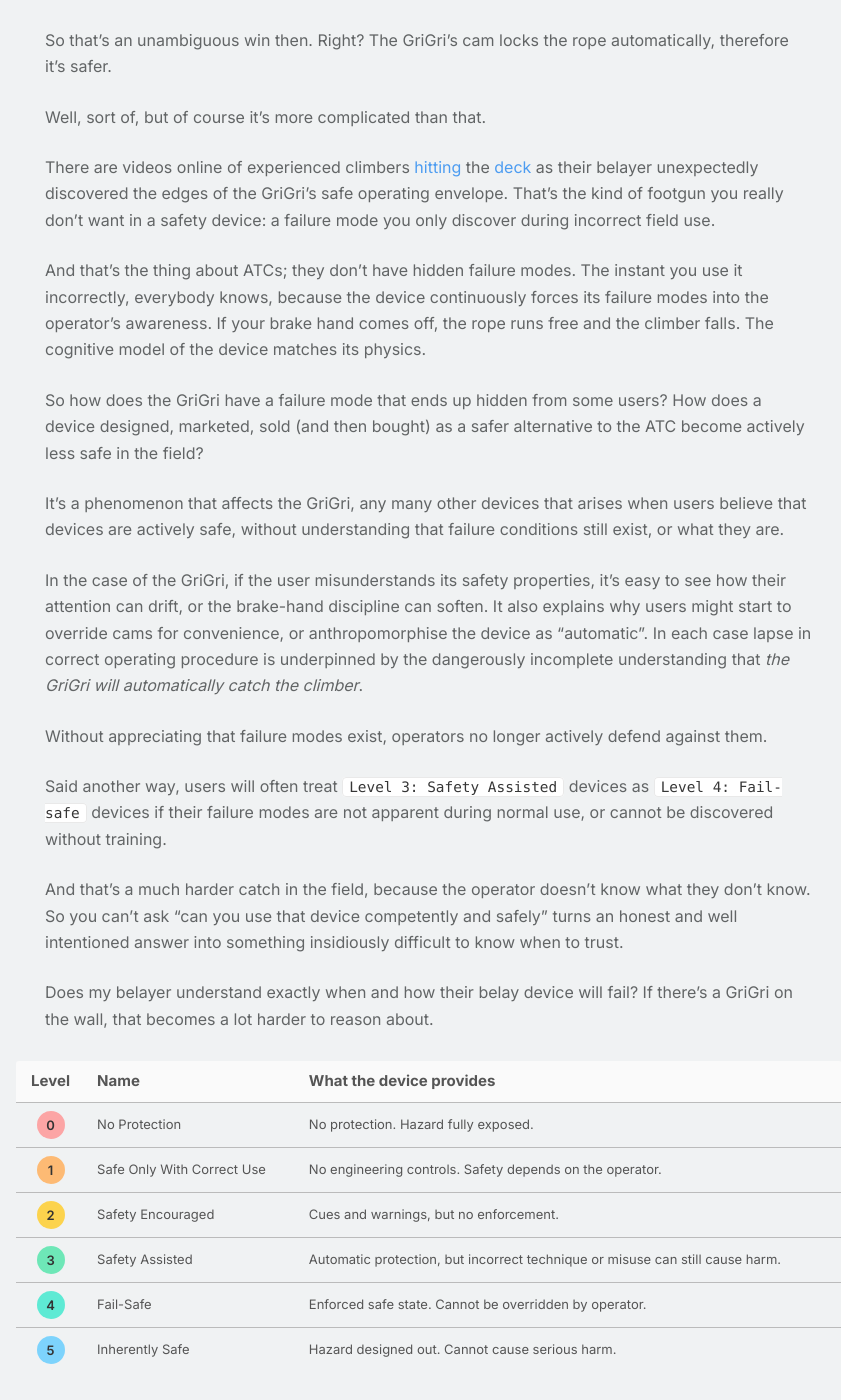
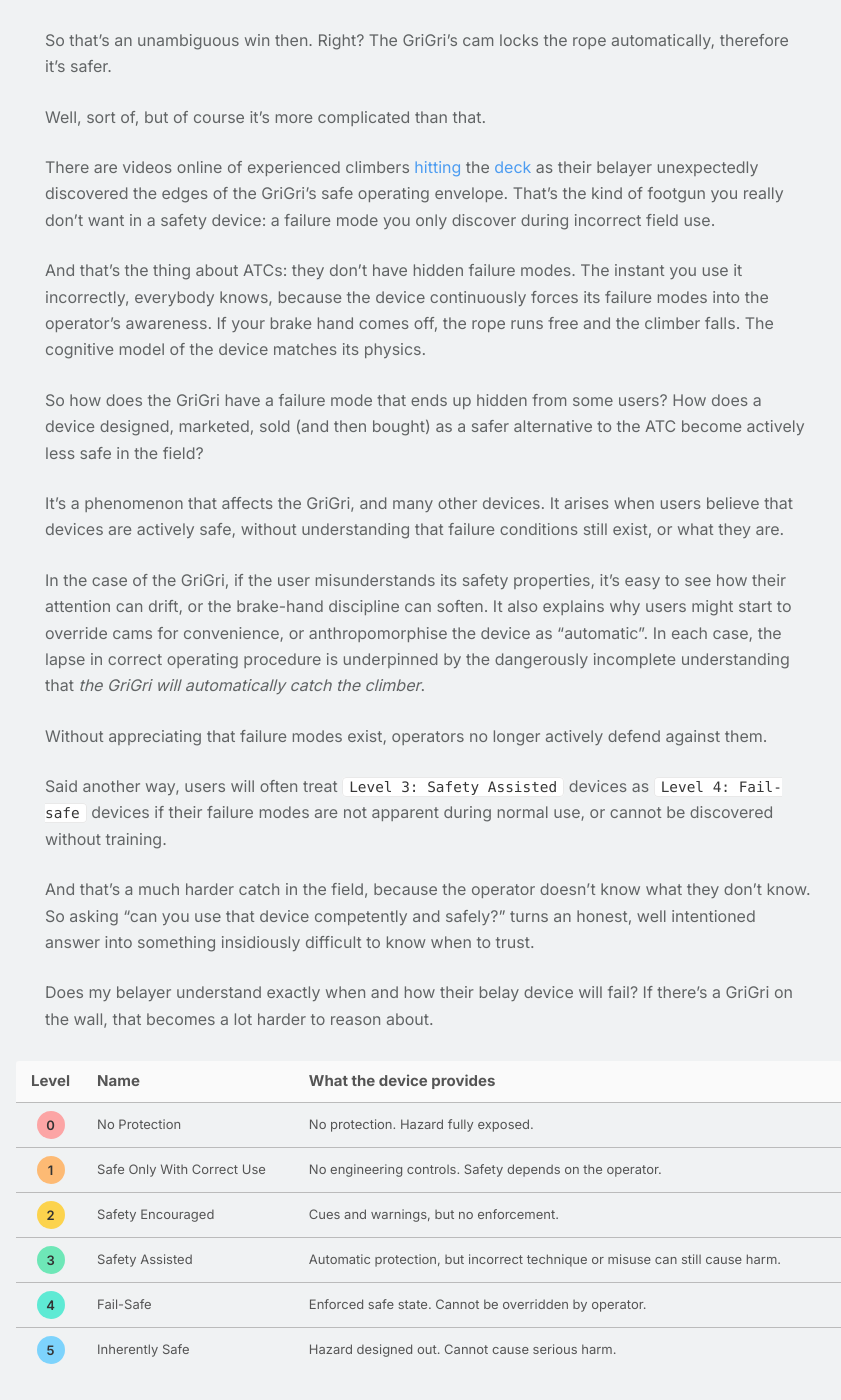
Before and after one commit to pingfu/pingfu.github.io, a Jekyll site: the page built from _posts/2026-05-18-safety-framework.md, in a window 1280 px wide and 1400 px high, scrolled down 1402 px. Shown: the whole window, without its empty margins (211-1052 px from the left). Built offline with Jekyll 4.4.1, drawn with Linux system fonts in a browser that asks for light colours; nearby versions of some CDN libraries; comment, search, counter and statistics services are not loaded; some of the changed text lies outside the part shown.

Commit message:
Update 2026-05-18-safety-framework.md

```diff
--- a/_posts/2026-05-18-safety-framework.md
+++ b/_posts/2026-05-18-safety-framework.md
@@ -35,19 +35,19 @@
 
 There are videos online of experienced climbers [hitting](https://youtu.be/We-nxljgnw4) the [deck](https://youtu.be/v8pEe5X1-Lc) as their belayer unexpectedly discovered the edges of the GriGri's safe operating envelope. That's the kind of footgun you really don't want in a safety device: a failure mode you only discover during incorrect field use.
 
-And that’s the thing about ATCs; they don't have hidden failure modes. The instant you use it incorrectly, everybody knows, because the device continuously forces its failure modes into the operator’s awareness. If your brake hand comes off, the rope runs free and the climber falls. The cognitive model of the device matches its physics.
+And that’s the thing about ATCs: they don't have hidden failure modes. The instant you use it incorrectly, everybody knows, because the device continuously forces its failure modes into the operator’s awareness. If your brake hand comes off, the rope runs free and the climber falls. The cognitive model of the device matches its physics.
 
 So how does the GriGri have a failure mode that ends up hidden from some users? How does a device designed, marketed, sold (and then bought) as a safer alternative to the ATC become actively less safe in the field?
 
-It's a phenomenon that affects the GriGri, any many other devices that arises when users believe that devices are actively safe, without understanding that failure conditions still exist, or what they are.
+It's a phenomenon that affects the GriGri, and many other devices. It arises when users believe that devices are actively safe, without understanding that failure conditions still exist, or what they are.
 
-In the case of the GriGri, if the user misunderstands its safety properties, it's easy to see how their attention can drift, or the brake-hand discipline can soften. It also explains why users might start to override cams for convenience, or anthropomorphise the device as "automatic". In each case lapse in correct operating procedure is underpinned by the dangerously incomplete understanding that *the GriGri will automatically catch the climber*.
+In the case of the GriGri, if the user misunderstands its safety properties, it's easy to see how their attention can drift, or the brake-hand discipline can soften. It also explains why users might start to override cams for convenience, or anthropomorphise the device as "automatic". In each case, the lapse in correct operating procedure is underpinned by the dangerously incomplete understanding that *the GriGri will automatically catch the climber*.
 
 Without appreciating that failure modes exist, operators no longer actively defend against them.
 
 Said another way, users will often treat `Level 3: Safety Assisted` devices as `Level 4: Fail-safe` devices if their failure modes are not apparent during normal use, or cannot be discovered without training.
 
-And that's a much harder catch in the field, because the operator doesn't know what they don't know. So you can't ask "can you use that device competently and safely"  turns an honest and well intentioned answer into something insidiously difficult to know when to trust.
+And that's a much harder catch in the field, because the operator doesn't know what they don't know. So asking "can you use that device competently and safely?" turns an honest, well intentioned answer into something insidiously difficult to know when to trust.
 
 Does my belayer understand exactly when and how their belay device will fail? If there's a GriGri on the wall, that becomes a lot harder to reason about.
 
@@ -63,10 +63,10 @@
 
 And that's the paradox: the GriGri *is* materially safer than an ATC, but it shares the same predisposition that many other devices in its safety class do, which is to subconsciously present in the minds of operators as a level `4` device, leading to behaviours that unintentionally reintroduce catastrophic risk. It's a symptom of many level `3` devices, and generalises far beyond climbing.
 
-Ask any motorcyclist about the first time they experienced thermal brake fade. Halfway down a long descent, the brake lever loses resistance and the bike just… doesn’t slow down anymore. In that moment, without training beforehand, they rider likely just discovered for the first time, that what they thought was a `Level 4: Fail-Safe` system was actually just a `Level 3: Safety Assisted` device with a failure mode they didn't know about.
+Ask any motorcyclist about the first time they experienced thermal brake fade. Halfway down a long descent, the brake lever loses resistance and the bike just… doesn’t slow down anymore. In that moment, without training beforehand, the rider likely just discovered for the first time that what they thought was a `Level 4: Fail-Safe` system was actually just a `Level 3: Safety Assisted` device with a failure mode they didn't know about.
 
-The failure modes here tend to be subtle, rare, or counterintuitive, invisible right up until the operator hits them. And because the system usually work, operators can go years without ever learning where those edges actually are, until it's too late.
+The failure modes here tend to be subtle, rare, or counterintuitive, invisible right up until the operator hits them. And because the system usually works, operators can go years without ever learning where those edges actually are, until it's too late.
 
-This is what makes upgrading from level `1` and `2` up to level `3` so dangerous; the operator is often unwittingly swapping a dangerous-by-default device they fully understood for one that will fail in ways they didn’t anticipate.
+This is what makes upgrading from level `1` or `2` up to level `3` so dangerous; the operator is often unwittingly swapping a dangerous-by-default device they fully understood for one that will fail in ways they didn’t anticipate.
 
 See [https://safety-framework.fawltea.net/](https://safety-framework.fawltea.net/) for the full Safety by Design Index.
```
Also changed, not shown: other parts of _posts/2026-05-18-safety-framework.md (+2 -2 lines).
